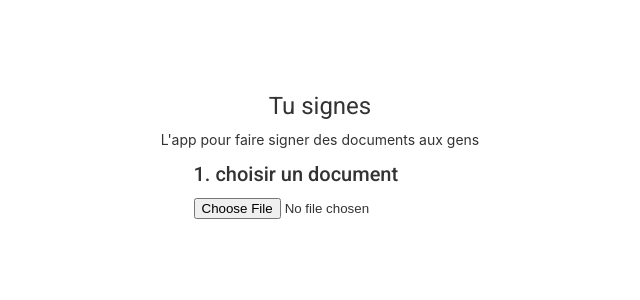
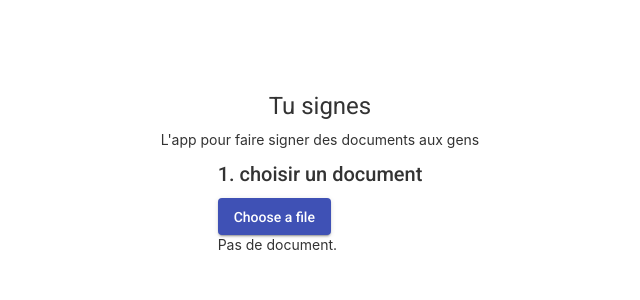
Before and after one commit to Damokless/Tu-Signes, an Angular app in the folder app/: page / in a window 1280 px wide. Shown: the top 300 px of the page, without its empty margins (320-960 px from the left). Built offline with nearby package versions, Linux system fonts and the light colour scheme.

Commit message:
adding input file and display selected fileName

```diff
--- a/app/src/app/app.component.css
+++ b/app/src/app/app.component.css
@@ -129,3 +129,13 @@ a:hover {
     visibility: hidden;
   }
 }
+
+input[type="file"] {
+  display: none;
+}
+.custom-file-upload {
+  border: 1px solid #ccc;
+  display: inline-block;
+  padding: 6px 12px;
+  cursor: pointer;
+}
--- a/app/src/app/app.component.html
+++ b/app/src/app/app.component.html
@@ -3,6 +3,10 @@
   <p>L'app pour faire signer des documents aux gens</p>
   <div class="separationTop">
     <h2>1. choisir un document</h2>
-    <input type="file" class="file-upload" accept=".pdf" onchange="console.log(event.target.files)">
+    <input id="file-upload" type="file" class="inputfile" accept=".pdf" (change)="onFileSelected($event)">
+    <button mat-raised-button color="primary">
+      <label for="file-upload">Choose a file</label>
+    </button>
+    <p>{{fileName || "Pas de document."}}</p>
   </div>
 </div>
--- a/app/src/app/app.component.ts
+++ b/app/src/app/app.component.ts
@@ -7,4 +7,17 @@ import { Component } from '@angular/core';
 })
 export class AppComponent {
   title = 'tu-signes';
+
+  fileName = '';
+
+  onFileSelected(event: any) {
+
+      const file:File = event.target.files[0];
+
+      if (file) {
+
+          this.fileName = file.name;
+
+      }
+  }
 }
```
